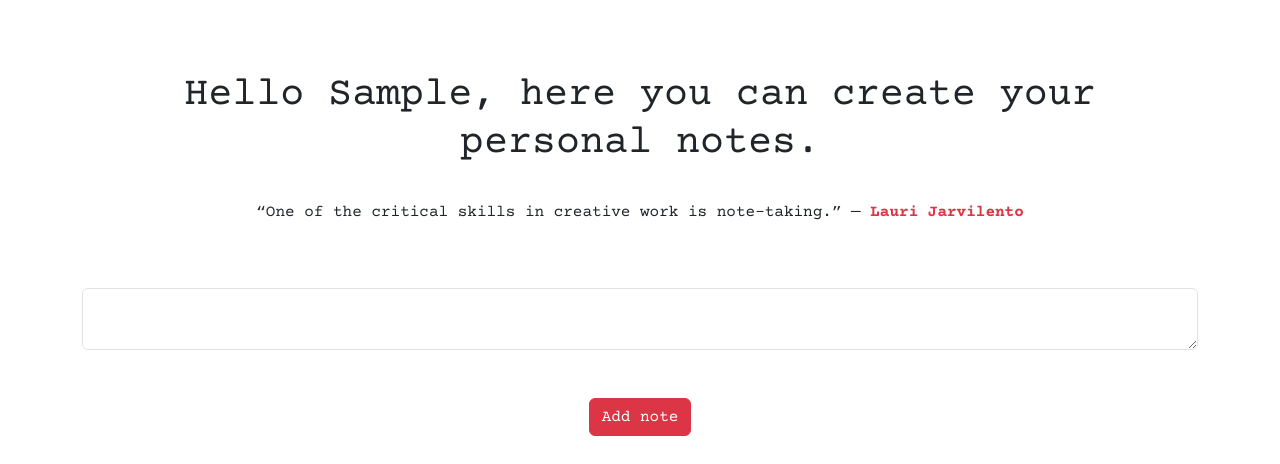
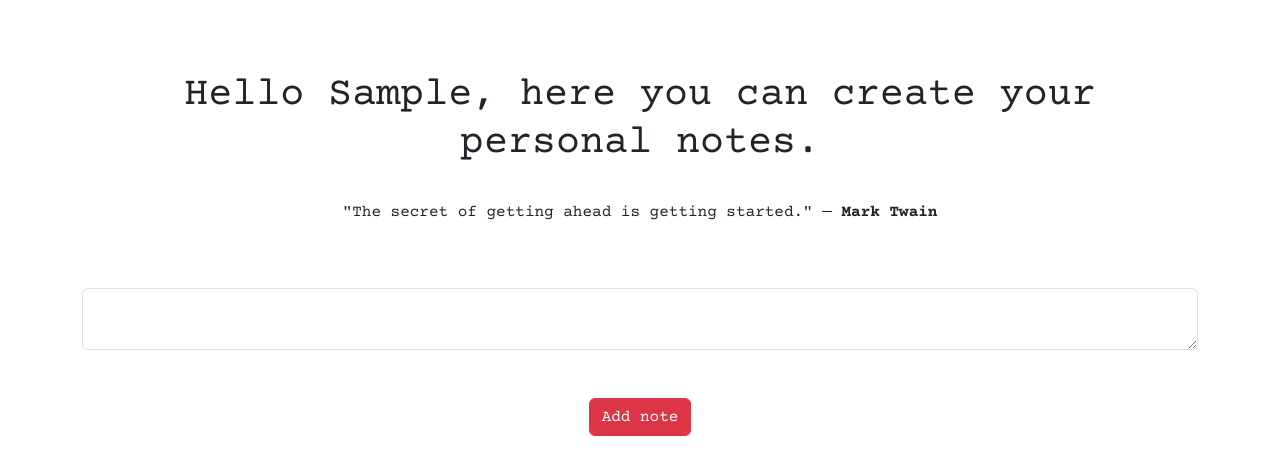
Before and after one commit to Aberran/FlaskWebApp, a Flask app: page /home in a window 1280 px wide. Shown: the part 65-529 px from the top of the page. Run offline with Flask 3, Linux system fonts and the light colour scheme; the visitor is signed in with stand-in values (Sample User, id 1); data that the repository does not hold is empty.

Commit message:
changed quote start working on the dark mode switch

```diff
--- a/websie/templates/home.html
+++ b/websie/templates/home.html
@@ -7,7 +7,7 @@
     <h1>Hello {{ user_name }}, here you can create your personal notes.</h1>
     <br/>
     <p>
-        “One of the critical skills in creative work is note-taking.” — <b><a href='https://www.laurijarvilehto.com/' class="link-danger lauri-link" target="_blank" id="sign-up-href">Lauri Jarvilento</a></b>
+        "The secret of getting ahead is getting started." — <b>Mark Twain</b>
     </p>
     <br/>
 </div>
```
